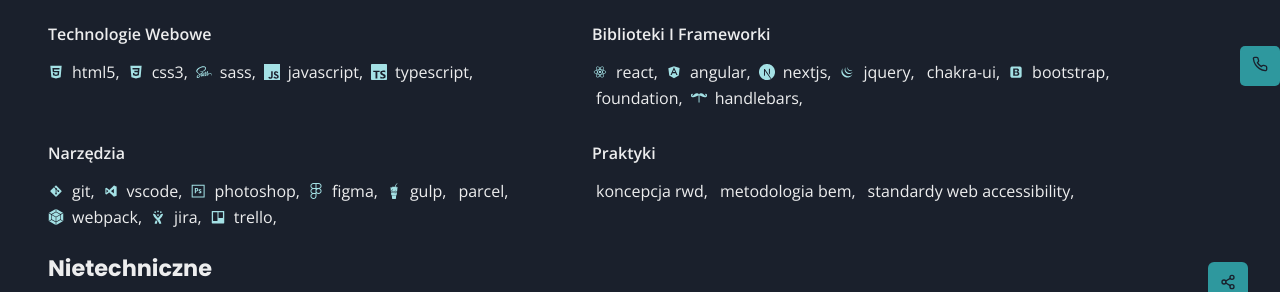
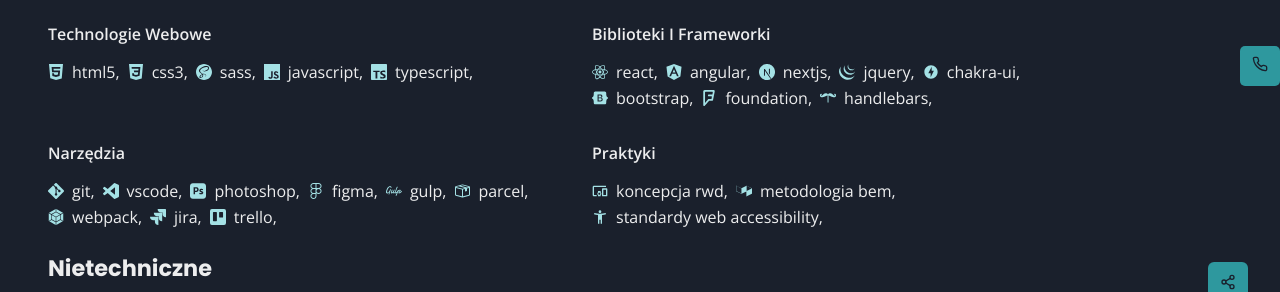
Before and after one commit to wooqash/resume, a Next.js app: page /about in a window 1280 px wide. Shown: the part 466-758 px from the top of the page. Built offline with nearby package versions, Linux system fonts and the light colour scheme.

Commit message:
feat(components): swapped icon family from devicons to simple icons and added some new

```diff
--- a/components/Skills/Skills.tsx
+++ b/components/Skills/Skills.tsx
@@ -13,27 +13,34 @@
 import { Fragment } from "react";
 import { ABOUT_LABELS } from "translations.constants";
 import BoxHeader from "../BoxHeader";
+
 import {
-  DiAngularSimple,
-  DiBootstrap,
-  DiCss3,
-  DiGit,
-  DiGulp,
-  DiHtml5,
-  DiJira,
-  DiJqueryLogo,
-  DiPhotoshop,
-  DiReact,
-  DiSass,
-  DiTrello,
-  DiVisualstudio,
-} from "react-icons/di";
+  MdAccessibilityNew,
+  MdDevicesOther,
+  MdOfflineBolt,
+} from "react-icons/md";
+import { GoPackage } from "react-icons/go";
 import {
+  SiAdobephotoshop,
+  SiAngular,
+  SiBootstrap,
+  SiBuildkite,
+  SiCss3,
   SiFigma,
+  SiFoursquarecityguide,
+  SiGit,
+  SiGulp,
   SiHandlebarsdotjs,
+  SiHtml5,
   SiJavascript,
+  SiJira,
+  SiJquery,
   SiNextdotjs,
+  SiReact,
+  SiSass,
+  SiTrello,
   SiTypescript,
+  SiVisualstudiocode,
   SiWebpack,
 } from "react-icons/si";
 
@@ -46,45 +53,57 @@
   const skills = isISkills(pageTrans) ? pageTrans : null;
 
   const getIcon = (type: string) => {
-    switch (type) {
+    switch (type.toLowerCase()) {
       case "html5":
-        return <Icon as={DiHtml5} mr="1" />;
+        return <Icon as={SiHtml5} mr="1" />;
       case "css3":
-        return <Icon as={DiCss3} mr="1" />;
+        return <Icon as={SiCss3} mr="1" />;
       case "sass":
-        return <Icon as={DiSass} mr="1" />;
+        return <Icon as={SiSass} mr="1" />;
       case "javascript":
         return <Icon as={SiJavascript} mr="1" />;
       case "typescript":
         return <Icon as={SiTypescript} mr="1" />;
       case "react":
-        return <Icon as={DiReact} mr="1" />;
+        return <Icon as={SiReact} mr="1" />;
       case "angular":
-        return <Icon as={DiAngularSimple} mr="1" />;
+        return <Icon as={SiAngular} mr="1" />;
       case "nextjs":
         return <Icon as={SiNextdotjs} mr="1" />;
       case "jquery":
-        return <Icon as={DiJqueryLogo} mr="1" />;
+        return <Icon as={SiJquery} mr="1" />;
+      case "chakra-ui":
+        return <Icon as={MdOfflineBolt} mr="1" />;
       case "bootstrap":
-        return <Icon as={DiBootstrap} mr="1" />;
+        return <Icon as={SiBootstrap} mr="1" />;
+      case "foundation":
+        return <Icon as={SiFoursquarecityguide} mr="1" />;
       case "handlebars":
         return <Icon as={SiHandlebarsdotjs} mr="1" />;
       case "git":
-        return <Icon as={DiGit} mr="1" />;
+        return <Icon as={SiGit} mr="1" />;
       case "vscode":
-        return <Icon as={DiVisualstudio} mr="1" />;
+        return <Icon as={SiVisualstudiocode} mr="1" />;
       case "photoshop":
-        return <Icon as={DiPhotoshop} mr="1" />;
+        return <Icon as={SiAdobephotoshop} mr="1" />;
       case "figma":
         return <Icon as={SiFigma} mr="1" />;
       case "gulp":
-        return <Icon as={DiGulp} mr="1" />;
+        return <Icon as={SiGulp} mr="1" />;
+      case "parcel":
+        return <Icon as={GoPackage} mr="1" />;
       case "webpack":
         return <Icon as={SiWebpack} mr="1" />;
       case "jira":
-        return <Icon as={DiJira} mr="1" />;
+        return <Icon as={SiJira} mr="1" />;
       case "trello":
-        return <Icon as={DiTrello} mr="1" />;
+        return <Icon as={SiTrello} mr="1" />;
+      case "standardy web accessibility":
+        return <Icon as={MdAccessibilityNew} mr="1" />;
+      case "metodologia bem":
+        return <Icon as={SiBuildkite} mr="1" />;
+      case "koncepcja rwd":
+        return <Icon as={MdDevicesOther} mr="1" />;
       default:
         let x: never = type;
         return;
```
